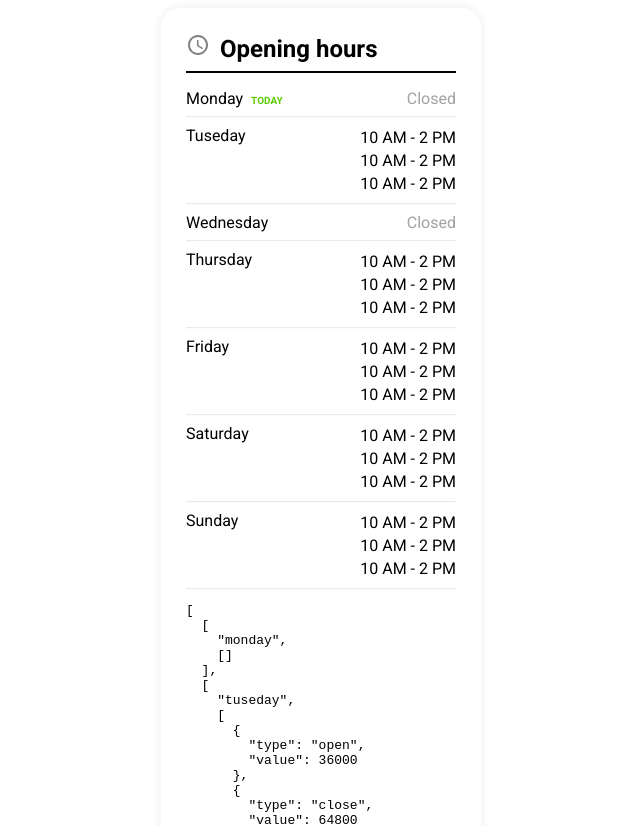
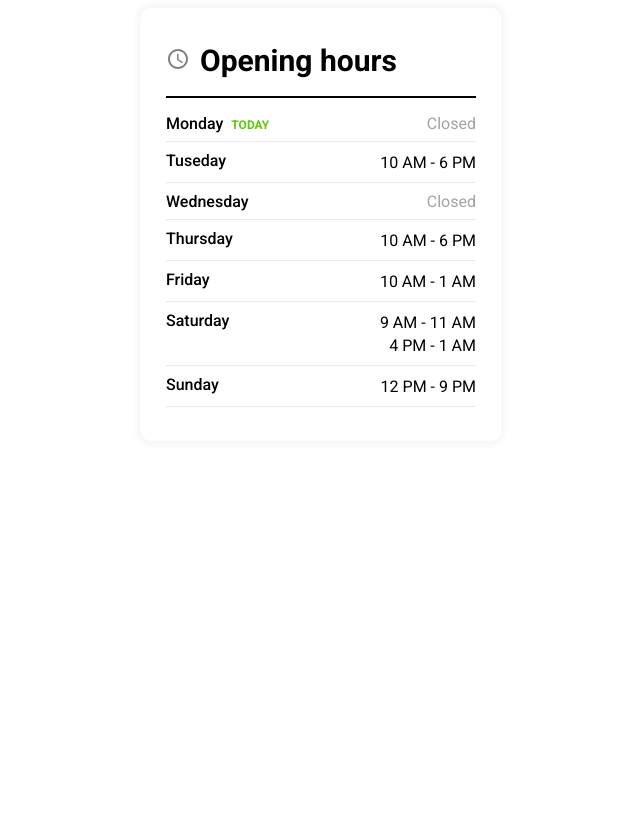
Before and after one commit to zhentian-wan/wolt-assignment-zhentian, a React (Create React App) app: page / in a window 1280 px wide. Shown: the top 826 px of the page, without its empty margins (319-959 px from the left). After the commit the page ends 800 px from the top, so only its background shows below. Built offline with nearby package versions, Linux system fonts and the light colour scheme; what @styled-system/prop-types would draw is missing.

Commit message:
save finish point

```diff
--- a/src/components/Text.tsx
+++ b/src/components/Text.tsx
@@ -20,7 +20,7 @@ Text.propTypes = {
 
 export const HighlighedText = styled(Text)({
   color: ({ theme }) => theme.colors.green,
-  fontSize: "10px",
+  fontSize: "12px",
   fontWeight: "bold"
 });
 
--- a/src/components/TimeTable.model.ts
+++ b/src/components/TimeTable.model.ts
@@ -1,4 +1,4 @@
-import { head, pipe, last, propEq, toPairs } from "ramda";
+import { head, pipe, last, propEq, toPairs, map, join, groupWith } from "ramda";
 import {
   prettyTime,
   print12DigitsShortTime,
@@ -28,7 +28,18 @@ export const isCloseOnSameDay = (
   const closeOnNextDay = isCloseHeadOfDay(nextDay);
   return !closeOnNextDay;
 };
-
+export const groupWithOpenCloseTimeInPair = (day: OpenCloseTime[]): boolean =>
+  groupWith(
+    (a: OpenCloseTime, b: OpenCloseTime) => isTypeOpen(a) && isTypeClose(b),
+    day
+  );
+export const printTimePeriodInPair = (day: OpenCloseTime[]) =>
+  join(
+    " - ",
+    map(({ value }) => printTime(value), day)
+  );
+export const printListOpenCloseTimeInPair = (times: OpenCloseTime[]) =>
+  pipe(groupWithOpenCloseTimeInPair, map(printTimePeriodInPair))(times);
 export const printTime = (time: number, printTimeFn?: PrintTimeFuntion) =>
   prettyTime(time, printTimeFn || print12DigitsShortTime);
 export const transform = (_data) => {
--- a/src/components/TimeTable.tsx
+++ b/src/components/TimeTable.tsx
@@ -6,14 +6,17 @@ import { Row, Column } from "./Flex";
 import Text, { HighlighedText, SecondaryText, Capitalize } from "./Text";
 import Heading from "./Heading";
 
-import { isNotOperating } from "./TimeTable.model";
+import {
+  isNotOperating,
+  printListOpenCloseTimeInPair
+} from "./TimeTable.model";
 import { isSameWeekDay } from "../utils/date.helper";
 
 const TimeTableRow = ({ day, times }) => (
   <>
     <Row justifyContent="space-between">
       <Box>
-        <Capitalize>{day}</Capitalize>
+        <Capitalize fontWeight="500">{day}</Capitalize>
         {isSameWeekDay(day) ? (
           <HighlighedText mx={2}>TODAY</HighlighedText>
         ) : null}
@@ -22,9 +25,13 @@ const TimeTableRow = ({ day, times }) => (
         <SecondaryText>Closed</SecondaryText>
       ) : (
         <Column>
-          <Text py="2px">10 AM - 2 PM</Text>
-          <Text py="2px">10 AM - 2 PM</Text>
-          <Text py="2px">10 AM - 2 PM</Text>
+          {printListOpenCloseTimeInPair(times).map((time) => {
+            return (
+              <Text textAlign="right" key={time} py="2px">
+                {time}
+              </Text>
+            );
+          })}
         </Column>
       )}
     </Row>
@@ -37,17 +44,19 @@ export default function TimeTable({ timeTable }) {
     <Box
       p="25px"
       width="auto"
-      minWidth="320px"
-      maxWidth="320px"
-      borderRadius="20px"
+      minWidth="360px"
+      maxWidth="360px"
+      borderRadius="10px"
       boxShadow="0 0 5px 5px #F8F8F8"
       m="0 auto"
       role="table"
       aria-labelledby="timeTable__title"
     >
-      <Heading level={2} id="timeTable__title">
+      <Heading level={2} py="10px" id="timeTable__title">
         <TimeIcon fill="grey" alt="Opening hours" aria-hidden />
-        <Text pl="10px">Opening hours</Text>
+        <Text fontSize="30px" pl="10px">
+          Opening hours
+        </Text>
       </Heading>
       <Divider color="black" />
       <Box mt={3}>
@@ -55,7 +64,6 @@ export default function TimeTable({ timeTable }) {
           return <TimeTableRow key={day} day={day} times={times} />;
         })}
       </Box>
-      <pre>{JSON.stringify(timeTable, null, 2)}</pre>
     </Box>
   );
 }
--- a/src/data.ts
+++ b/src/data.ts
@@ -14,7 +14,9 @@ const defTimeTable: IWeeklyTimeTable = {
   friday: [{ type: "open", value: 36000 }],
   saturday: [
     { type: "close", value: 3600 },
-    { type: "open", value: 36000 }
+    { type: "open", value: 32400 },
+    { type: "close", value: 39600 },
+    { type: "open", value: 57600 }
   ],
   sunday: [
     { type: "close", value: 3600 },
--- a/src/styles.css
+++ b/src/styles.css
@@ -3,4 +3,5 @@
 .App {
   font-family: "Roboto", sans-serif;
   background-color: #fff;
+  margin-top: "20px";
 }
--- a/src/utils/date.helper.ts
+++ b/src/utils/date.helper.ts
@@ -32,8 +32,11 @@ export const print12DigitsShortTime = (
   minute: string,
   noon: string
 ) => {
+  if (hour === "00" && minute === "00" && noon === "pm") {
+    return "12 PM";
+  }
   const shortHour =
-    hour.startsWith("0") && (hour !== "00") ? hour.substr(1, 2) : hour;
+    hour.startsWith("0") && hour !== "00" ? hour.substr(1, 2) : hour;
   const shortMinute = minute === "00" ? "" : ":" + minute;
   return `${shortHour}${shortMinute} ${noon}`.toLocaleUpperCase();
 };
```
Also changed, not shown: 1 other file (tests, documents, lock files or other folders).
